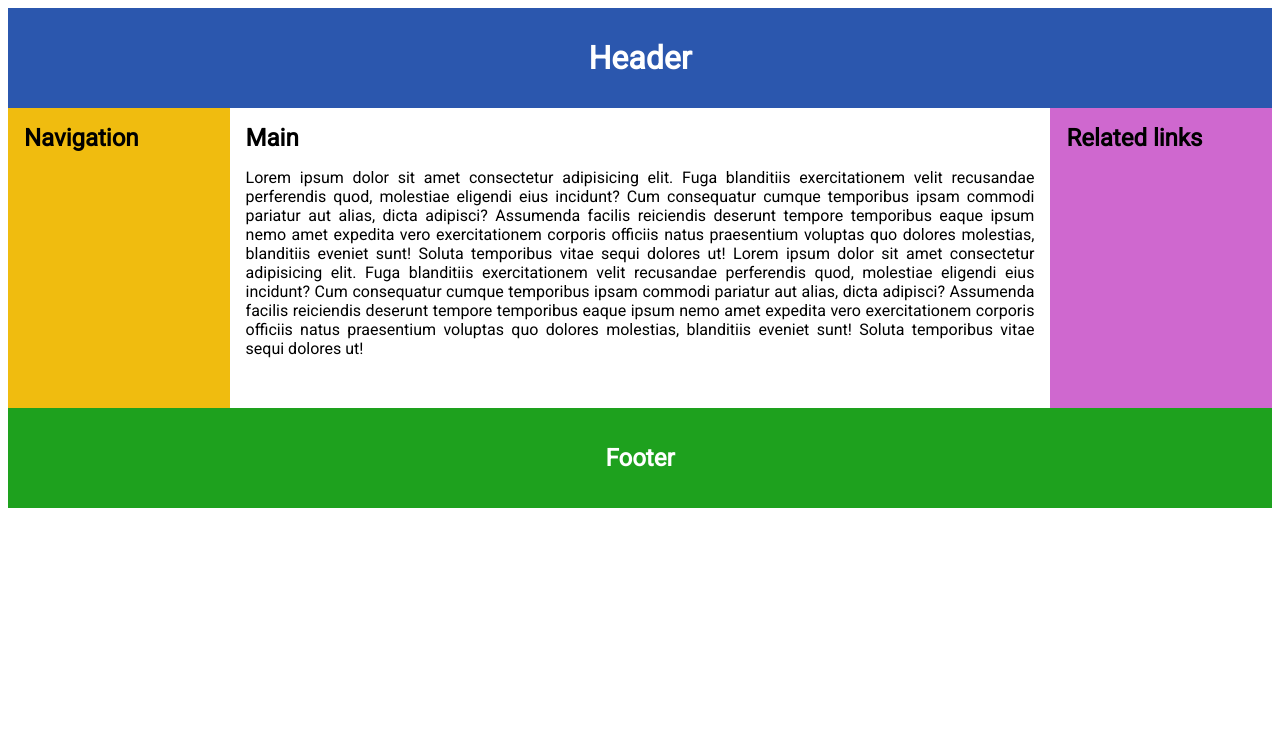
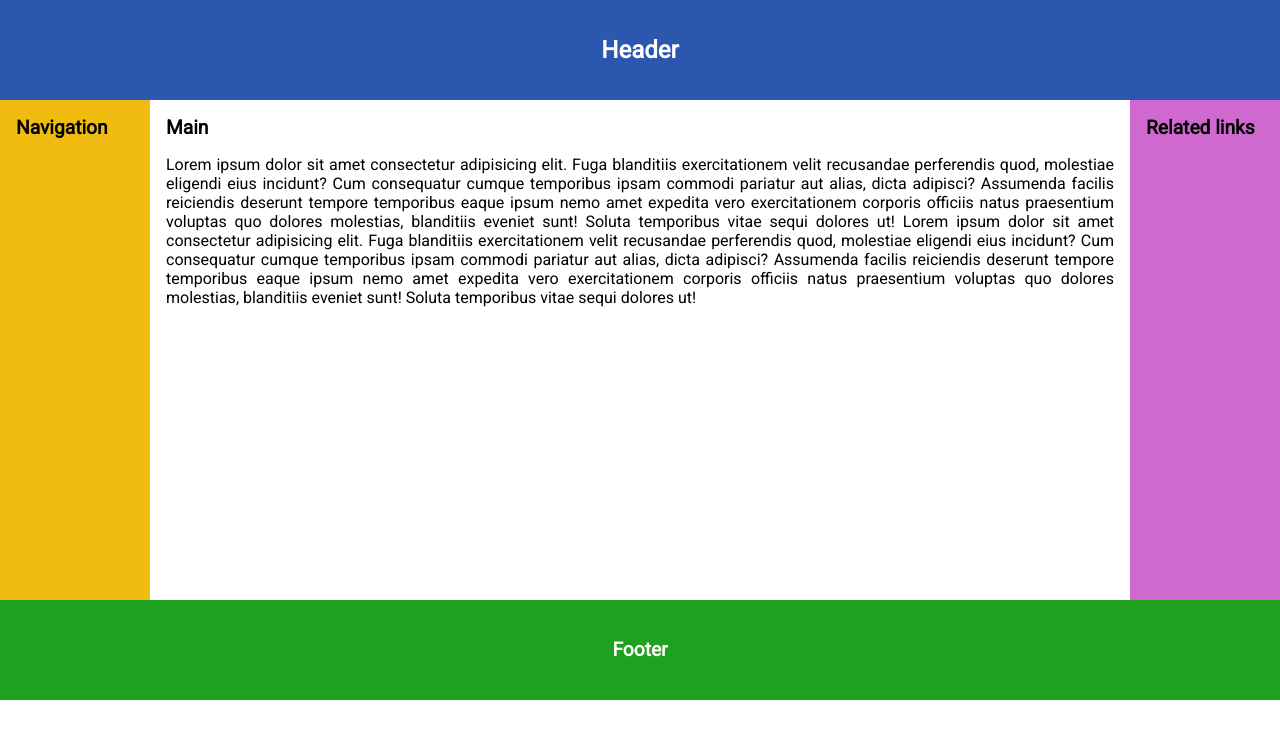
Before and after one commit to ArturRubets/foxminded-html-css, a plain HTML site: page Task-1.2/flex/index.html in a window 1280 px wide. Drawn offline with Linux system fonts and the light colour scheme.

Commit message:
Correction flex layout

```diff
--- a/Task-1.2/flex/index.html
+++ b/Task-1.2/flex/index.html
@@ -4,7 +4,9 @@
     <meta charset="UTF-8" />
     <meta http-equiv="X-UA-Compatible" content="IE=edge" />
     <meta name="viewport" content="width=device-width, initial-scale=1.0" />
+
     <title>Responsive Flex Web Page</title>
+
     <link rel="preconnect" href="https://fonts.googleapis.com" />
     <link rel="preconnect" href="https://fonts.gstatic.com" crossorigin />
     <link
@@ -14,11 +16,18 @@
     <link rel="stylesheet" href="style.css" />
   </head>
   <body>
-    <header><h1>Header</h1></header>
-    <div class="flex-container">
-      <nav><h2>Navigation</h2></nav>
+    <header>
+      <h1>Header</h1>
+    </header>
+
+    <section>
+      <nav>
+        <h2>Navigation</h2>
+      </nav>
+
       <main>
         <h2>Main</h2>
+
         <p>
           Lorem ipsum dolor sit amet consectetur adipisicing elit. Fuga
           blanditiis exercitationem velit recusandae perferendis quod, molestiae
@@ -37,8 +46,14 @@
           temporibus vitae sequi dolores ut!
         </p>
       </main>
-      <aside><h2>Related links</h2></aside>
-    </div>
-    <footer><h2>Footer</h2></footer>
+
+      <aside>
+        <h2>Related links</h2>
+      </aside>
+    </section>
+
+    <footer>
+      <h2>Footer</h2>
+    </footer>
   </body>
 </html>
--- a/Task-1.2/flex/style.css
+++ b/Task-1.2/flex/style.css
@@ -1,7 +1,8 @@
-* {
+html {
   font-family: "Roboto", sans-serif;
 }
 
+body,
 h1,
 h2 {
   margin: 0;
@@ -10,53 +11,69 @@ h2 {
 /* Header */
 
 header {
-  align-items: center;
   background-color: #2b57ae;
   color: white;
-  display: flex;
   height: 100px;
-  justify-content: center;
+}
+
+h1 {
+  font-size: 1.5em;
+  line-height: 100px;
+  text-align: center;
+}
+
+h2 {
+  font-size: 1.2em;
 }
 
 /* Main content */
 
-.flex-container {
+section {
   display: flex;
-  min-height: 300px;
+  min-height: 500px;
 }
 
-.flex-container nav {
+section nav {
   background-color: #f0bc0f;
-  min-height: 50px;
-  min-width: 15%;
-  padding: 1em;
 }
 
-.flex-container main {
+section main {
+  flex: 1;
   padding: 1em;
   text-align: justify;
 }
 
-.flex-container aside {
+section aside {
   background-color: #cf68cf;
-  min-height: 50px;
-  min-width: 15%;
+}
+
+section nav,
+section aside {
+  box-sizing: border-box;
+  flex: 0 0 150px;
   padding: 1em;
 }
 
 /* Footer */
 
 footer {
-  align-items: center;
   background-color: #1ea11e;
   color: white;
-  display: flex;
   height: 100px;
-  justify-content: center;
+}
+
+footer h2 {
+  line-height: 100px;
+  text-align: center;
 }
 
 @media screen and (max-width: 768px) {
-  .flex-container {
+  section {
     flex-direction: column;
   }
+
+  section nav,
+  section aside {
+    flex: 0 0 70px;
+  }
 }
```
